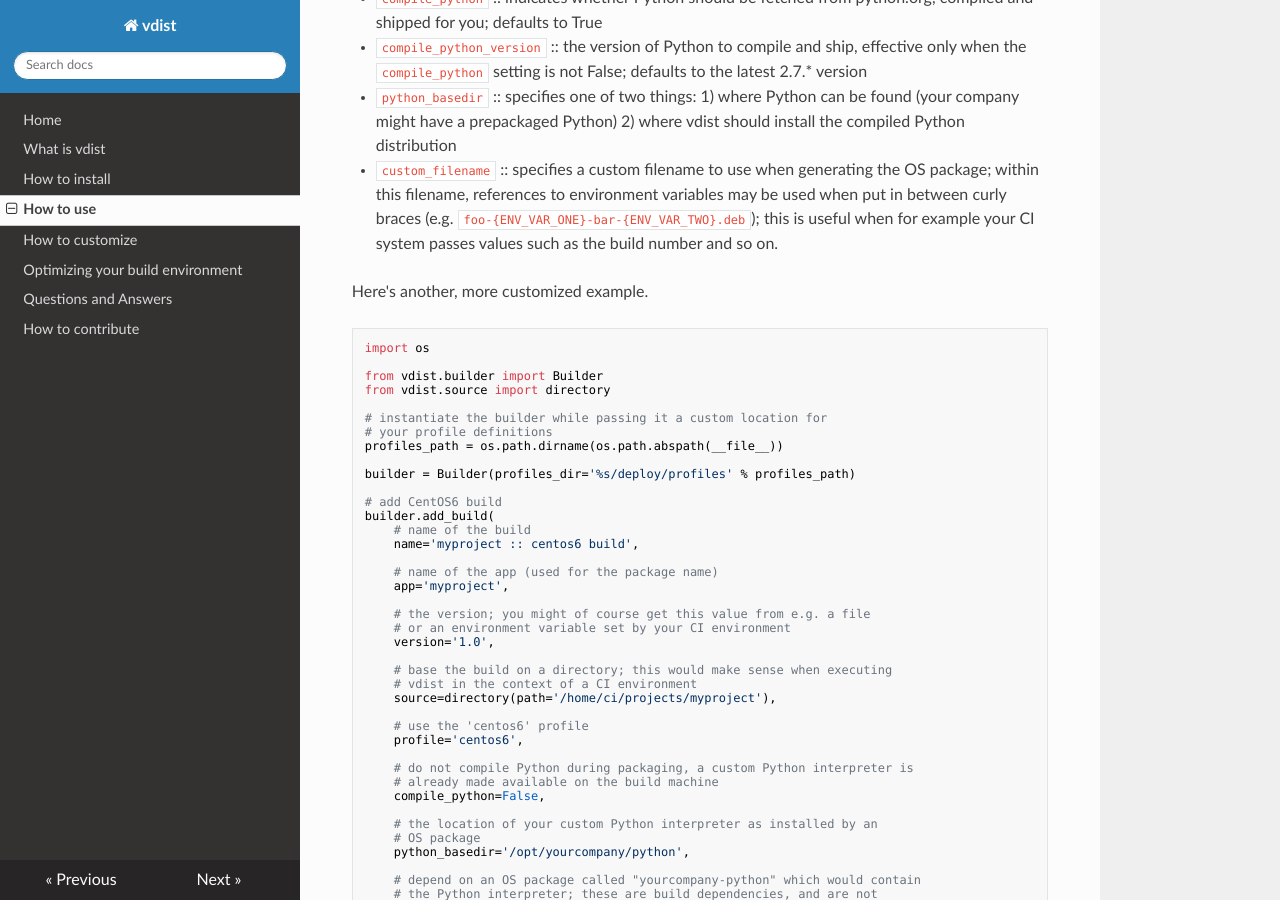
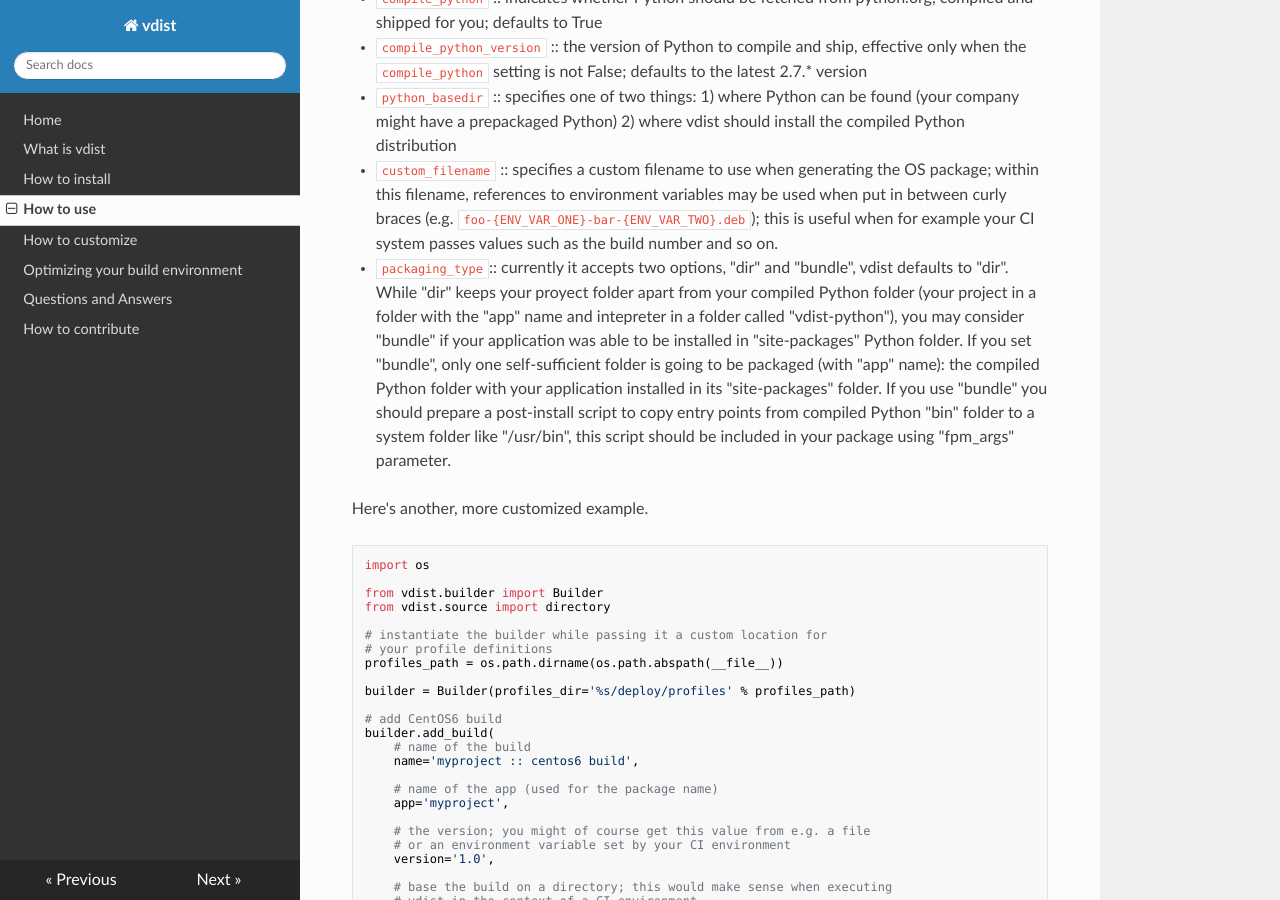
Before and after one commit to objectified/vdist, an MkDocs documentation site: the page built from docs/howtouse.md, in a window 1280 px wide and 900 px high, scrolled down 2292 px. Built offline with MkDocs 1.6.1, drawn with Linux system fonts in a browser that asks for light colours; nearby versions of some CDN libraries; old or Windows-style settings are respelled for this version of MkDocs.

Commit message:
Documentation updated to include new parameter.

```diff
--- a/docs/howtouse.md
+++ b/docs/howtouse.md
@@ -84,6 +84,7 @@ If all goes well, running this file as a Python program will build two OS packag
 - `compile_python_version` :: the version of Python to compile and ship, effective only when the `compile_python` setting is not False; defaults to the latest 2.7.\* version
 - `python_basedir` :: specifies one of two things: 1) where Python can be found (your company might have a prepackaged Python) 2) where vdist should install the compiled Python distribution
 - `custom_filename` :: specifies a custom filename to use when generating the OS package; within this filename, references to environment variables may be used when put in between curly braces (e.g. `foo-{ENV_VAR_ONE}-bar-{ENV_VAR_TWO}.deb`); this is useful when for example your CI system passes values such as the build number and so on.
+- `packaging_type`:: currently it accepts two options, "dir" and "bundle", vdist defaults to "dir". While "dir" keeps your proyect folder apart from your compiled Python folder (your project in a folder with the "app" name and intepreter in a folder called "vdist-python"), you may consider "bundle" if your application was able to be installed in "site-packages" Python folder. If you set "bundle", only one self-sufficient folder is going to be packaged (with "app" name): the compiled Python folder with your application installed in its "site-packages" folder. If you use "bundle" you should prepare a post-install script to copy entry points from compiled Python "bin" folder to a system folder like "/usr/bin", this script should be included in your package using "fpm_args" parameter.
 
 Here's another, more customized example.
 
```
